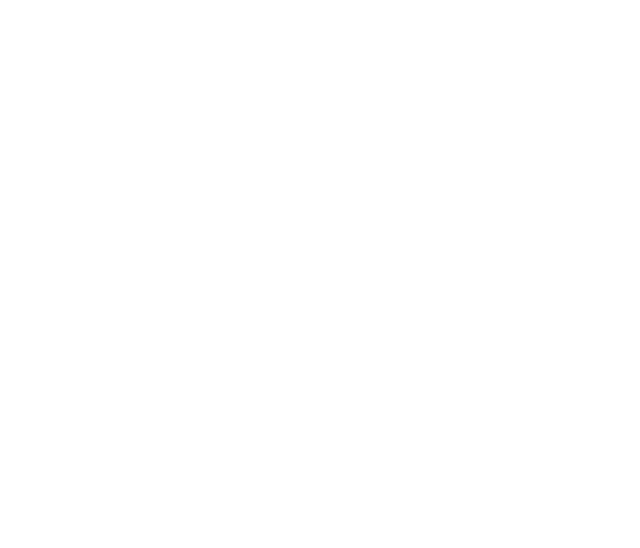
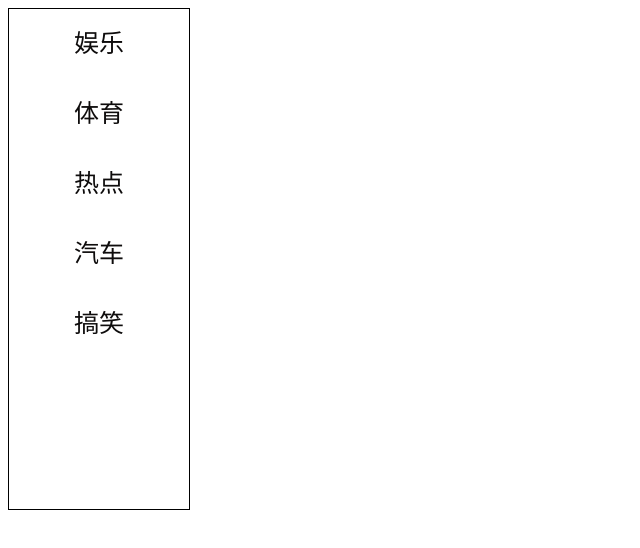
Before and after one commit to kangarro/smallworld, a plain HTML site: page home.html in a window 1280 px wide. Shown: the whole page, without its empty margins (0-640 px from the left). Drawn offline with Linux system fonts and the light colour scheme.

Commit message:
对主页进行编辑

```diff
--- a/home.html
+++ b/home.html
@@ -3,7 +3,48 @@
 	<head>
 		<meta charset="UTF-8">
 		<title></title>
+		<style type="text/css">
+			ul{
+				margin: 0;
+				padding: 0;
+			}
+			.nav{
+				width: 180px;
+				height: 500px;
+				border: 1px solid;
+				position: fixed;
+			}
+			ul{
+				list-style: none;
+			}
+			li{
+				font-size: 25px;
+				text-align: center;
+				line-height: 70px;
+			}
+			a{
+				display: inline-block;
+				width: 180px;
+				height: 70px;
+				text-decoration: none;
+				color:#0e0c0c;
+			}
+			a:hover{
+				background-color:#EC4040;
+				border-radius: 10px;
+				color:#FEFEFE;
+			}
+		</style>
 	</head>
-	<body>
+	<body >
+		<div class="nav">
+			<ul>
+				<li><a href="">娱乐</a></li>
+				<li><a href="">体育</a></li>
+				<li><a href="">热点</a></li>
+				<li><a href="">汽车</a></li>
+				<li><a href="">搞笑</a></li>
+			</ul>
+		</div>
 	</body>
 </html>
```
Also changed, not shown: index.html (+8 -9 lines).
